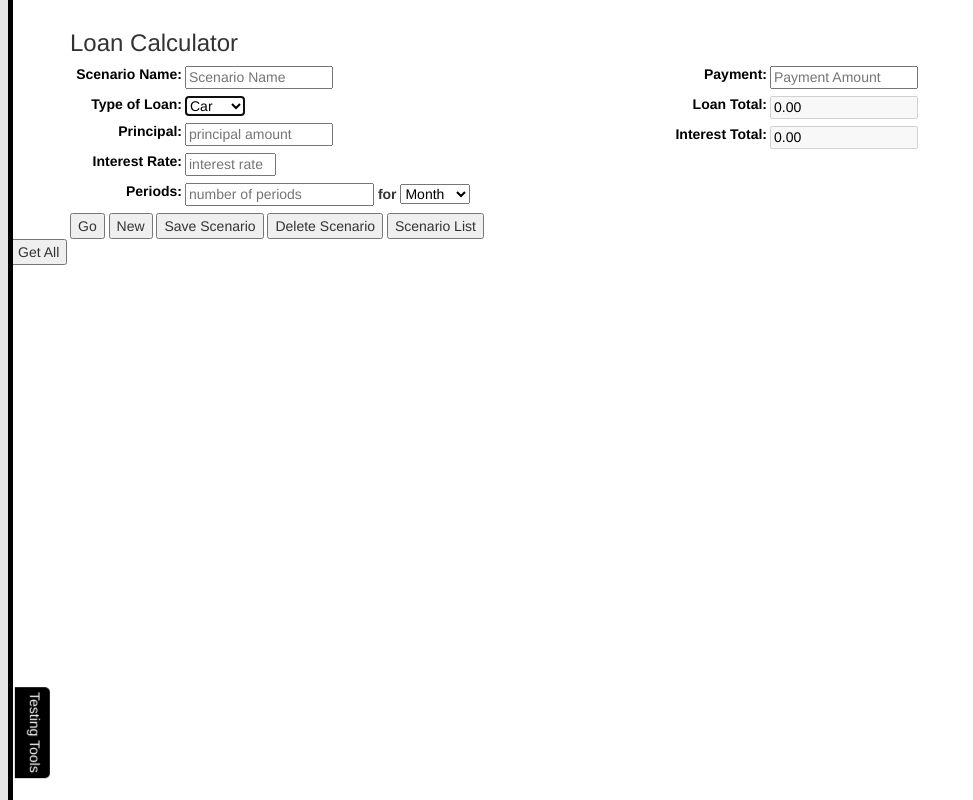
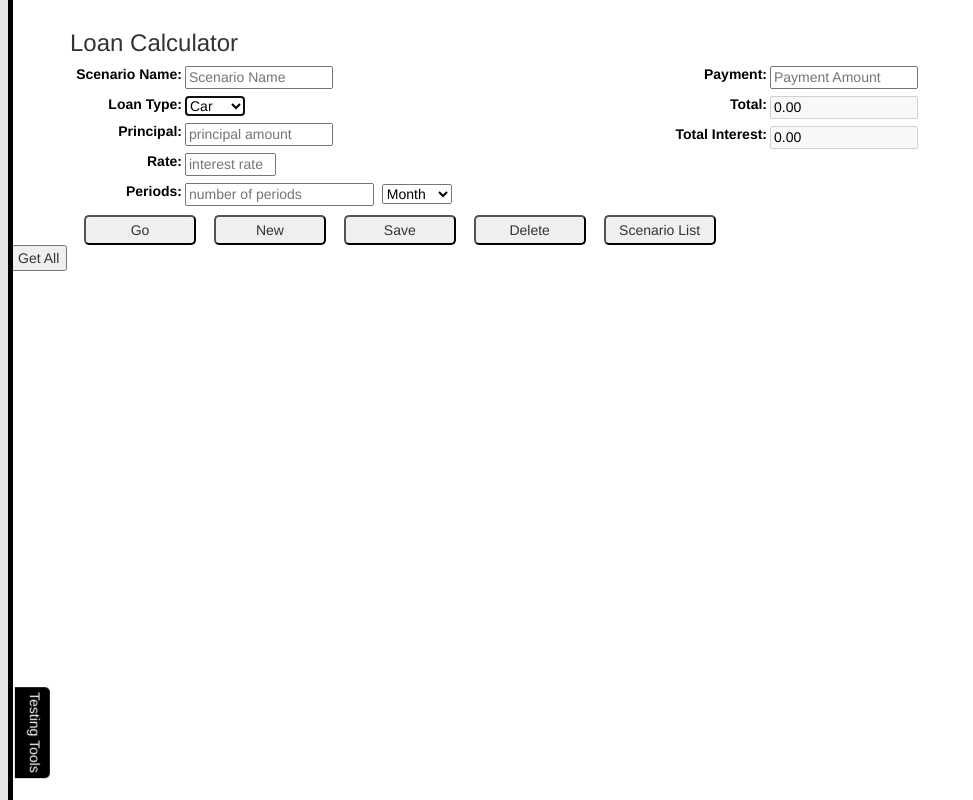
Before and after one commit to Patterson-Roy/Team4-W14-CIT261, a plain HTML site: page index.html in a window 1280 px wide. Shown: the whole page, without its empty margins (0-973 px from the left). Drawn offline with nearby package versions, Linux system fonts and the light colour scheme.

Commit message:
label text in CSS instead of in the HTML and button formatting.

```diff
--- a/css/main.css
+++ b/css/main.css
@@ -17,11 +17,11 @@ label.fieldlabel{
 }
 
 .rnd-btn{
-    height: 2.2em;
-    width: 5em;
+    height: 2.2em!important;
+    width: 8em!important;
     border-radius: 5px;
-    box-shadow: 3px 3px 9px darkgrey;
-    margin: 2px 0 0 3em;
+/*    box-shadow: 3px 3px 9px darkgrey;*/
+    margin: 2px 0 0 1em;
 }
 
 .rnd-btn:hover{
@@ -75,6 +75,49 @@ label.fieldlabel{
      text-align:center;
 }
 
+#deleteButton:after{
+    content: "Delete";
+}
+#newButton:after{
+    content: "New";
+}
+#saveButton:after{
+    content: "Save";
+}
+#goButton:after{
+    content: "Go";
+}
+#open-load-screen:after{
+    content: "Scenario List";
+}
+#scenario-name-label:after{
+    content: "Scenario Name:";
+}
+#loan-type-label:after{
+    content: "Loan Type:";
+}
+#principal-label:after{
+    content: "Principal:";
+}
+#rate-label:after{
+    content: "Rate:";
+}
+#periods-label:after{
+    content: "Periods:"
+}
+#period-type-label:after{
+    content: "for";
+}
+#payment-label:after{
+    content: "Payment:"
+}
+#total-label:after{
+    content: "Total:";
+}
+#interest-total-label:after{
+    content: "Total Interest:"
+}
+
 @media only screen and (-webkit-min-device-pixel-ratio: 1) and (orientation: landscape){
 }
 
--- a/index.html
+++ b/index.html
@@ -43,24 +43,24 @@
                 <form id="loans" name="loan-calc">
                     <fieldset>
                         <div class="col-md-6">
-                            <label class="fieldlabel" for="scenario-name">Scenario Name:</label>
+                            <label class="fieldlabel" for="scenario-name" id="scenario-name-label"></label>
                                 <input class="field" type="text" id="scenario-name" placeholder="Scenario Name"  size="15"><br/>
 
-                            <label class="fieldlabel" for="loan-type">Type of Loan:</label>
+                            <label class="fieldlabel" for="loan-type" id="loan-type-label"></label>
                             <select name="loan-type" id="loan-type" class="field" autofocus>
                                 <option value="car">Car</option>
                                 <option value="home">Home</option>
                                 <option value="other">Other</option>
                             </select><br/>
 
-                            <label class="fieldlabel" for="principal">Principal:</label>
+                            <label class="fieldlabel" for="principal" id="principal-label"></label>
                                 <input class="field required" type="text" id="principal" placeholder="principal amount" size="15"><br/>
 
-                            <label class="fieldlabel" for="rate">Interest Rate:</label>
+                            <label class="fieldlabel" for="rate" id="rate-label"></label>
                                 <input class="field required" type="text" id="rate" placeholder="interest rate" size="8"><br/>
-                            <label class="fieldlabel" for="periods">Periods:</label>
+                            <label class="fieldlabel" for="periods" id="periods-label"></label>
                                 <input class="field required" type="number" id="periods" placeholder="number of periods">
-                            <label for="period-type">for</label>
+                            <label for="period-type" id="for-label"></label>
                             <select name="period-id" id="period-type" class="field">
                                 <option value="mo">Month</option>
                                 <option value="qtr">Quarter</option>
@@ -70,13 +70,13 @@
                         </div>
                         <div class="col-md-6">
 
-                            <label class="fieldlabel" for="payment">Payment:</label>
+                            <label class="fieldlabel" for="payment" id="payment-label"></label>
                                 <input class="field required" type="text" id="payment" placeholder="Payment Amount" size="15"><br/>
 
-                            <label class="fieldlabel" for="total">Loan Total:</label>
+                            <label class="fieldlabel" for="total" id="total-label"></label>
                                 <input class="field" type="text" id="total" size="15" disabled value="0.00"><br/>
 
-                            <label class="fieldlabel" for="interest-total">Interest Total:</label>
+                            <label class="fieldlabel" for="interest-total" id="interest-total-label"></label>
                                 <input class="field" type="text" id="interest-total" size="15" disabled value="0.00"><br/>
                         </div>
                     </fieldset>
@@ -84,11 +84,11 @@
             </div>
             <div class="row">
                 <div class="col-md-12">
-                    <button id="calculate">Go</button>
-                    <button id="new">New</button>
-                    <button id="add-records">Save Scenario</button>
-                    <button id="delete-records">Delete Scenario</button>
-                    <button id="open-load-screen" data-toggle="modal" data-target="#load-screen" type="button">Scenario List</button>
+                    <button id="goButton" class="rnd-btn"></button>
+                    <button id="newButton" class="rnd-btn"></button>
+                    <button id="saveButton" class="rnd-btn"></button>
+                    <button id="deleteButton" class="rnd-btn"></button>
+                    <button id="open-load-screen" data-toggle="modal" data-target="#load-screen" type="button" class="rnd-btn"></button>
                 </div>
             </div>
         </section>
--- a/js/utils.js
+++ b/js/utils.js
@@ -220,15 +220,15 @@ var newScenario = function(event){
 
 
 var init = function(event){
-    document.getElementById("add-records").addEventListener('click', saveScenario);
-    document.getElementById("delete-records").addEventListener('click', delRecords);
+    document.getElementById("saveButton").addEventListener('click', saveScenario);
+    document.getElementById("deleteButton").addEventListener('click', delRecords);
     document.getElementById("get-all-records").addEventListener('click', getAllRecords);
     document.getElementById("open-load-screen").addEventListener('click', getAllRecords);
 
 
 
-    document.getElementById("new").addEventListener('click', newScenario);
-    document.getElementById("calculate").addEventListener('click', btnGo);
+    document.getElementById("newButton").addEventListener('click', newScenario);
+    document.getElementById("goButton").addEventListener('click', btnGo);
 
     document.getElementById("principal").addEventListener('change', fmtPrinc);
     document.getElementById("total").addEventListener('change', fmtTotal);
```
Lines whose indentation alone changed are shown as unchanged.
